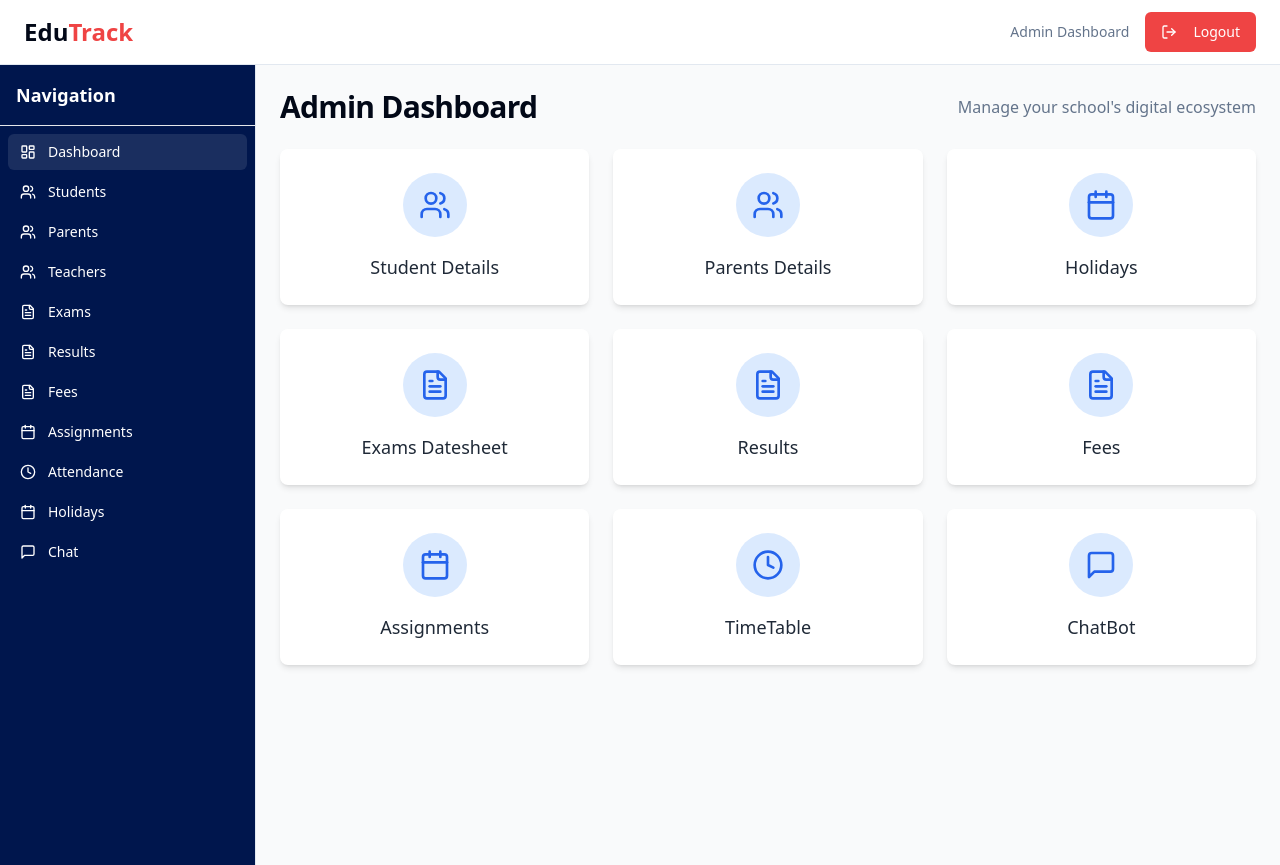
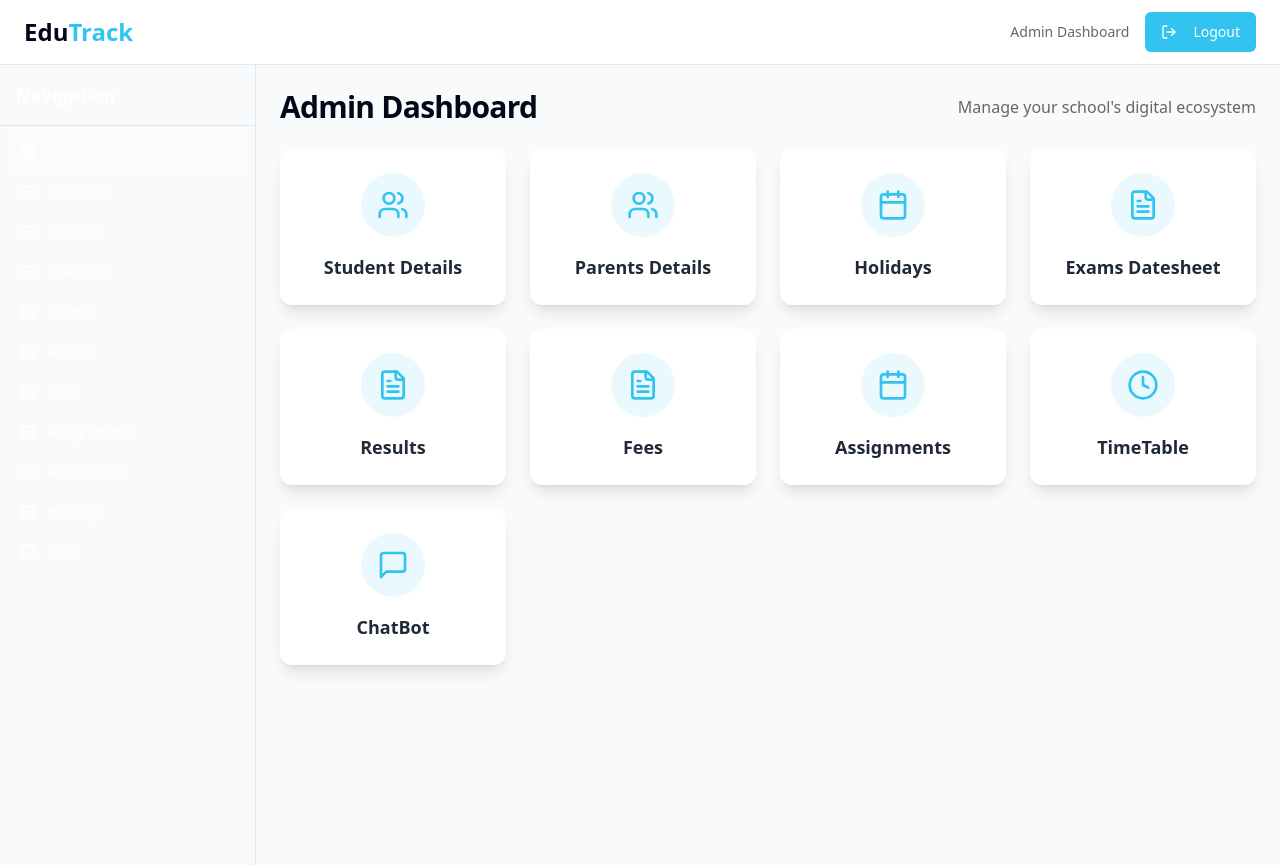
Before and after one commit to utsavratan/UtsavRatan_CSE3_SmartSchoolManagementSystem, a React (Vite) app: page /admin/dashboard in a window 1280 px wide. Built offline with nearby package versions, Linux system fonts and the light colour scheme.

Commit message:
Refactor: Implement smooth scroll and theme changes
- Added smooth scroll behavior.
- Updated color theme to light and light blue.
- Ensured website readiness.

```diff
--- a/src/components/DashboardCard.tsx
+++ b/src/components/DashboardCard.tsx
@@ -1,7 +1,6 @@
 
 import React from 'react';
 import { Link } from 'react-router-dom';
-import { cn } from '@/lib/utils';
 
 interface DashboardCardProps {
   icon: React.ReactNode;
@@ -16,7 +15,7 @@ export const DashboardCard: React.FC<DashboardCardProps> = ({
   link,
   delay = 0
 }) => {
-  const animationDelay = `${delay * 0.05}s`;
+  const animationDelay = `${delay * 0.1}s`;
 
   return (
     <Link
@@ -24,14 +23,19 @@ export const DashboardCard: React.FC<DashboardCardProps> = ({
       className="block"
       style={{
         opacity: 0,
-        animation: `fade-in 0.3s ease-out ${animationDelay} forwards`
+        animation: `fade-in 0.5s ease-out ${animationDelay} forwards`
       }}
     >
-      <div className="dashboard-card">
-        <div className="dashboard-card-icon">
-          {icon}
+      <div className="group relative overflow-hidden rounded-xl bg-white p-6 shadow-lg transition-all duration-300 hover:shadow-xl hover:-translate-y-1">
+        <div className="absolute inset-0 bg-gradient-to-r from-primary/10 to-secondary/10 opacity-0 transition-opacity group-hover:opacity-100" />
+        <div className="relative z-10 flex flex-col items-center gap-4">
+          <div className="rounded-full bg-primary/10 p-4 text-primary transition-colors group-hover:bg-primary group-hover:text-white">
+            {icon}
+          </div>
+          <h3 className="text-lg font-semibold text-gray-800 transition-colors group-hover:text-primary">
+            {title}
+          </h3>
         </div>
-        <h3 className="text-lg font-medium text-gray-800">{title}</h3>
       </div>
     </Link>
   );
--- a/src/index.css
+++ b/src/index.css
@@ -5,86 +5,94 @@
 
 @layer base {
   :root {
-    --background: 0 0% 100%;
+    --background: 210 40% 98%;
     --foreground: 222.2 84% 4.9%;
-
     --card: 0 0% 100%;
     --card-foreground: 222.2 84% 4.9%;
-
     --popover: 0 0% 100%;
     --popover-foreground: 222.2 84% 4.9%;
-
-    --primary: 221 83% 53%;
+    --primary: 199 89% 57%;
     --primary-foreground: 210 40% 98%;
-
-    --secondary: 210 40% 96.1%;
+    --secondary: 217 92% 91%;
     --secondary-foreground: 222.2 47.4% 11.2%;
-
     --muted: 210 40% 96.1%;
     --muted-foreground: 215.4 16.3% 46.9%;
-
     --accent: 210 40% 96.1%;
     --accent-foreground: 222.2 47.4% 11.2%;
-
     --destructive: 0 84.2% 60.2%;
     --destructive-foreground: 210 40% 98%;
-
     --border: 214.3 31.8% 91.4%;
     --input: 214.3 31.8% 91.4%;
     --ring: 221 83% 53%;
-
-    --radius: 0.5rem;
-
-    --sidebar-background: 223 100% 15%;
-    --sidebar-foreground: 240 5.3% 95%;
-    --sidebar-primary: 221 83% 53%;
-    --sidebar-primary-foreground: 0 0% 98%;
-    --sidebar-accent: 240 4.8% 95.9%;
-    --sidebar-accent-foreground: 240 5.9% 10%;
-    --sidebar-border: 220 13% 91%;
-    --sidebar-ring: 217.2 91.2% 59.8%;
+    --radius: 0.75rem;
   }
 
   * {
-    @apply border-border;
+    @apply border-border scroll-smooth;
   }
 
   body {
-    @apply bg-background text-foreground;
+    @apply bg-background text-foreground antialiased;
     font-feature-settings: "rlig" 1, "calt" 1;
-    scroll-behavior: smooth;
   }
 
-  .nav-link {
-    @apply relative px-3 py-2 text-sm transition-colors hover:text-primary;
+  /* Scrollbar Styling */
+  ::-webkit-scrollbar {
+    @apply w-2;
   }
 
-  .nav-link::before {
-    content: '';
-    @apply absolute bottom-0 left-0 w-0 h-0.5 bg-primary transition-all duration-300;
+  ::-webkit-scrollbar-track {
+    @apply bg-transparent;
   }
 
-  .nav-link:hover::before {
-    @apply w-full;
+  ::-webkit-scrollbar-thumb {
+    @apply bg-primary/20 rounded-full hover:bg-primary/30 transition-colors;
   }
 
-  .nav-link.active {
-    @apply text-primary font-medium;
+  /* Animation Classes */
+  .fade-in-section {
+    @apply opacity-0 translate-y-8 transition-all duration-700;
   }
 
-  .nav-link.active::before {
-    @apply w-full;
+  .fade-in-section.is-visible {
+    @apply opacity-100 translate-y-0;
   }
 
+  .slide-in-right {
+    @apply translate-x-8 opacity-0;
+    animation: slideInRight 0.6s ease forwards;
+  }
+
+  @keyframes slideInRight {
+    to {
+      @apply translate-x-0 opacity-100;
+    }
+  }
+
+  /* Card and Container Styles */
   .dashboard-card {
-    @apply bg-white p-6 rounded-lg shadow-md hover:shadow-lg transition-all duration-300 flex flex-col items-center justify-center gap-4 hover:-translate-y-1 cursor-pointer;
+    @apply bg-white p-6 rounded-xl shadow-lg hover:shadow-xl transition-all duration-300
+           flex flex-col items-center justify-center gap-4 hover:-translate-y-1 cursor-pointer
+           relative overflow-hidden group;
+  }
+
+  .dashboard-card::before {
+    content: '';
+    @apply absolute inset-0 bg-gradient-to-r from-primary/10 to-secondary/10
+           opacity-0 transition-opacity duration-300;
+  }
+
+  .dashboard-card:hover::before {
+    @apply opacity-100;
   }
 
   .dashboard-card-icon {
-    @apply w-16 h-16 flex items-center justify-center rounded-full bg-blue-100 text-blue-600;
+    @apply w-16 h-16 flex items-center justify-center rounded-full
+           bg-primary/10 text-primary transition-colors duration-300
+           group-hover:bg-primary group-hover:text-white;
   }
 
   .dashboard-grid {
-    @apply grid grid-cols-1 sm:grid-cols-2 lg:grid-cols-3 gap-6;
+    @apply grid grid-cols-1 sm:grid-cols-2 lg:grid-cols-3 xl:grid-cols-4 gap-6;
   }
 }
--- a/tailwind.config.ts
+++ b/tailwind.config.ts
@@ -13,122 +13,95 @@ export default {
   theme: {
     container: {
       center: true,
-			padding: '2rem',
+      padding: "2rem",
       screens: {
-				'2xl': '1400px'
-			}
+        "2xl": "1400px",
+      },
     },
     extend: {
       colors: {
-				border: 'hsl(var(--border))',
-				input: 'hsl(var(--input))',
-				ring: 'hsl(var(--ring))',
-				background: 'hsl(var(--background))',
-				foreground: 'hsl(var(--foreground))',
+        border: "hsl(var(--border))",
+        input: "hsl(var(--input))",
+        ring: "hsl(var(--ring))",
+        background: "hsl(var(--background))",
+        foreground: "hsl(var(--foreground))",
         primary: {
-					DEFAULT: 'hsl(var(--primary))',
-					foreground: 'hsl(var(--primary-foreground))'
+          DEFAULT: "#33C3F0",
+          foreground: "#ffffff",
         },
         edutrack: {
-					DEFAULT: '#ef4444',
-					foreground: '#ffffff'
+          DEFAULT: "#33C3F0",
+          foreground: "#ffffff",
         },
         secondary: {
-					DEFAULT: 'hsl(var(--secondary))',
-					foreground: 'hsl(var(--secondary-foreground))'
+          DEFAULT: "#D3E4FD",
+          foreground: "#1a1a1a",
         },
         destructive: {
-					DEFAULT: 'hsl(var(--destructive))',
-					foreground: 'hsl(var(--destructive-foreground))'
+          DEFAULT: "#ef4444",
+          foreground: "#ffffff",
         },
         muted: {
-					DEFAULT: 'hsl(var(--muted))',
-					foreground: 'hsl(var(--muted-foreground))'
+          DEFAULT: "#F1F1F1",
+          foreground: "#666666",
         },
         accent: {
-					DEFAULT: 'hsl(var(--accent))',
-					foreground: 'hsl(var(--accent-foreground))'
-				},
-				popover: {
-					DEFAULT: 'hsl(var(--popover))',
-					foreground: 'hsl(var(--popover-foreground))'
+          DEFAULT: "#eee",
+          foreground: "#1a1a1a",
         },
         card: {
-					DEFAULT: 'hsl(var(--card))',
-					foreground: 'hsl(var(--card-foreground))'
+          DEFAULT: "#ffffff",
+          foreground: "#1a1a1a",
         },
-				sidebar: {
-					DEFAULT: 'hsl(var(--sidebar-background))',
-					foreground: 'hsl(var(--sidebar-foreground))',
-					primary: 'hsl(var(--sidebar-primary))',
-					'primary-foreground': 'hsl(var(--sidebar-primary-foreground))',
-					accent: 'hsl(var(--sidebar-accent))',
-					'accent-foreground': 'hsl(var(--sidebar-accent-foreground))',
-					border: 'hsl(var(--sidebar-border))',
-					ring: 'hsl(var(--sidebar-ring))'
-				}
-			},
-			borderRadius: {
-				lg: 'var(--radius)',
-				md: 'calc(var(--radius) - 2px)',
-				sm: 'calc(var(--radius) - 4px)'
       },
       keyframes: {
-				'accordion-down': {
-					from: {
-						height: '0'
+        "accordion-down": {
+          from: { height: "0" },
+          to: { height: "var(--radix-accordion-content-height)" },
         },
-					to: {
-						height: 'var(--radix-accordion-content-height)'
-					}
+        "accordion-up": {
+          from: { height: "var(--radix-accordion-content-height)" },
+          to: { height: "0" },
         },
-				'accordion-up': {
-					from: {
-						height: 'var(--radix-accordion-content-height)'
+        "fade-in": {
+          "0%": {
+            opacity: "0",
+            transform: "translateY(20px)",
           },
-					to: {
-						height: '0'
-					}
+          "100%": {
+            opacity: "1",
+            transform: "translateY(0)",
           },
-				'fade-in': {
-					'0%': {
-						opacity: '0',
-						transform: 'translateY(10px)'
         },
-					'100%': {
-						opacity: '1',
-						transform: 'translateY(0)'
-					}
+        "slide-in": {
+          "0%": {
+            transform: "translateX(-100%)",
+            opacity: "0",
           },
-				'fade-out': {
-					'0%': {
-						opacity: '1',
-						transform: 'translateY(0)'
+          "100%": {
+            transform: "translateX(0)",
+            opacity: "1",
           },
-					'100%': {
-						opacity: '0',
-						transform: 'translateY(10px)'
-					}
         },
-				'scale-in': {
-					'0%': {
-						transform: 'scale(0.95)',
-						opacity: '0'
+        "scale-in": {
+          "0%": {
+            transform: "scale(0.95)",
+            opacity: "0",
           },
-					'100%': {
-						transform: 'scale(1)',
-						opacity: '1'
-					}
-				}
+          "100%": {
+            transform: "scale(1)",
+            opacity: "1",
+          },
+        },
       },
       animation: {
-				'accordion-down': 'accordion-down 0.2s ease-out',
-				'accordion-up': 'accordion-up 0.2s ease-out',
-				'fade-in': 'fade-in 0.3s ease-out',
-				'fade-in-delayed': 'fade-in 0.3s ease-out 0.1s forwards',
-				'scale-in': 'scale-in 0.2s ease-out',
-			}
-		}
+        "accordion-down": "accordion-down 0.2s ease-out",
+        "accordion-up": "accordion-up 0.2s ease-out",
+        "fade-in": "fade-in 0.5s ease-out",
+        "slide-in": "slide-in 0.5s ease-out",
+        "scale-in": "scale-in 0.3s ease-out",
+      },
+    },
   },
   plugins: [require("tailwindcss-animate")],
 } satisfies Config;
```
Also changed, not shown: src/pages/Login.tsx (+11 -12 lines). Lines whose indentation alone changed are shown as unchanged.
